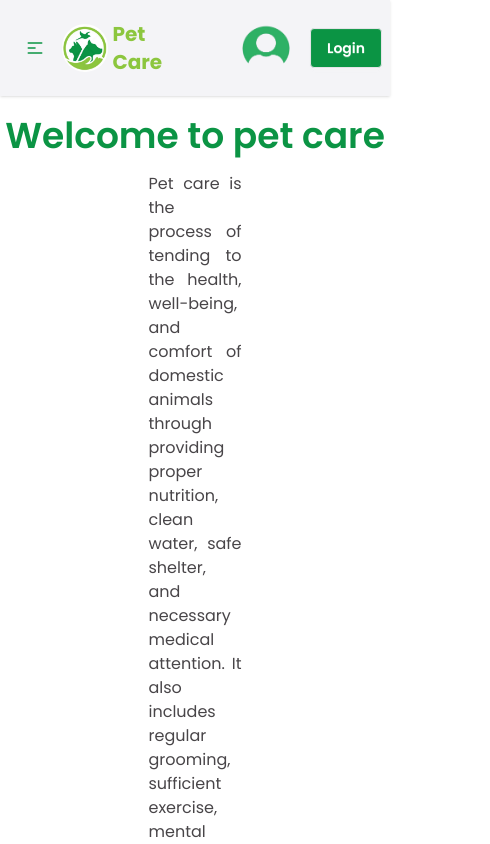
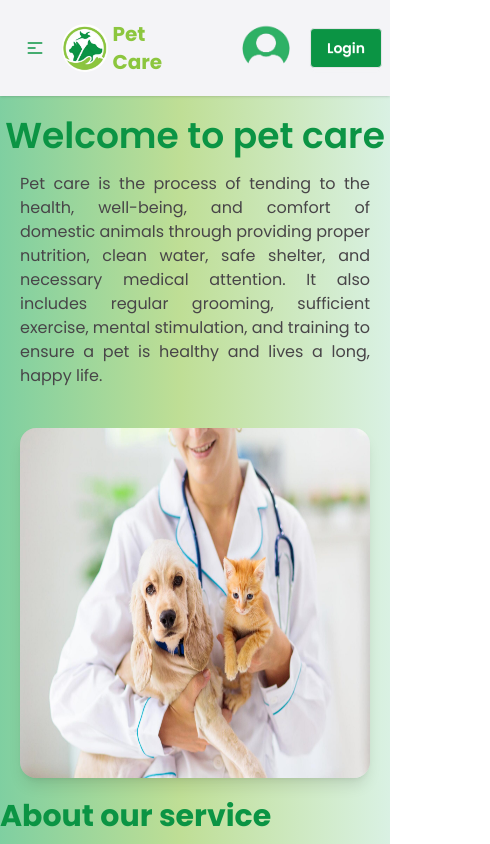
Before and after one commit to pbnhamza/pet-care, a React (Vite) app: page /about in a window 390 px wide. Shown: the top 844 px of the page, 490 px wide, since content can reach past the window. Built offline with nearby package versions, Linux system fonts and the light colour scheme; no server answers.

Commit message:
add full and final commit

```diff
--- a/src/Components/Navbar/Navbar.jsx
+++ b/src/Components/Navbar/Navbar.jsx
@@ -24,7 +24,7 @@ const Navbar = () => {
     <MyContainer>
       <nav className="navbar bg-base-200 shadow-sm py-5 ">
         <div className="navbar-start">
-          <div className="dropdown text-secondary">
+          <div className="dropdown text-secondary z-50">
             <div tabIndex={0} role="button" className="btn btn-ghost lg:hidden">
               <svg
                 xmlns="http://www.w3.org/2000/svg"
--- a/src/Pages/About.jsx
+++ b/src/Pages/About.jsx
@@ -4,19 +4,25 @@ import pets from "../../src/assets/pets.jpg";
 const About = () => {
   return (
     <MyContainer>
+      <div
+        style={{
+          background:
+            "linear-gradient(90deg,rgba(46, 177, 101, 0.61) 0%, rgba(138, 195, 62, 0.55) 46%, rgba(46, 177, 101, 0.18) 100%)",
+        }}
+      >
         <div>
           <div className=" py-5">
             <h1 className="text-4xl font-semibold text-secondary mb-4 text-center">
               Welcome to pet care
             </h1>
             <div className="flex justify-center">
-            <p className="text-accent text-justify px-62 ">
-              Pet care is the process of tending to the health, well-being, and
-              comfort of domestic animals through providing proper nutrition,
-              clean water, safe shelter, and necessary medical attention. It
-              also includes regular grooming, sufficient exercise, mental
-              stimulation, and training to ensure a pet is healthy and lives a
-              long, happy life.
+              <p className="text-accent text-justify px-5 md:px-62 ">
+                Pet care is the process of tending to the health, well-being,
+                and comfort of domestic animals through providing proper
+                nutrition, clean water, safe shelter, and necessary medical
+                attention. It also includes regular grooming, sufficient
+                exercise, mental stimulation, and training to ensure a pet is
+                healthy and lives a long, happy life.
               </p>
             </div>
           </div>
@@ -43,7 +49,7 @@ const About = () => {
             </div>
           </div>
         </div>
-      <div className="grid grid-cols-1 md:grid-cols-3 lg:grid-cols-3 gap-5 py-5">
+        <div className="grid grid-cols-1 md:grid-cols-3 lg:grid-cols-3 gap-5 py-5 px-5">
           <div className="p-6 bg-primary rounded-2xl shadow hover:shadow-lg transition text-center">
             <h2 className="text-xl font-bold mb-2">Expert team</h2>
             <p className="text-accent">
@@ -63,6 +69,7 @@ const About = () => {
             </p>
           </div>
         </div>
+      </div>
     </MyContainer>
   );
 };
```
Lines whose indentation alone changed are shown as unchanged.
